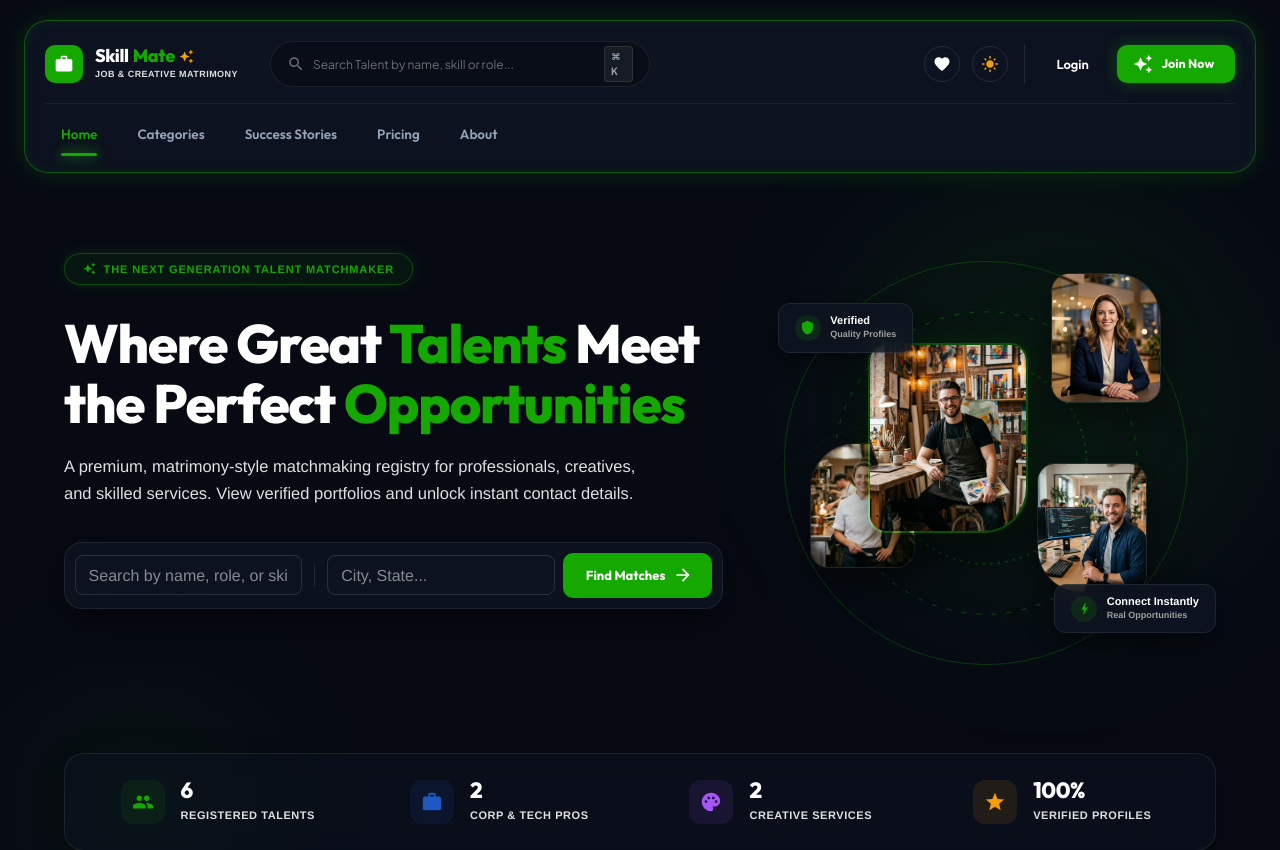
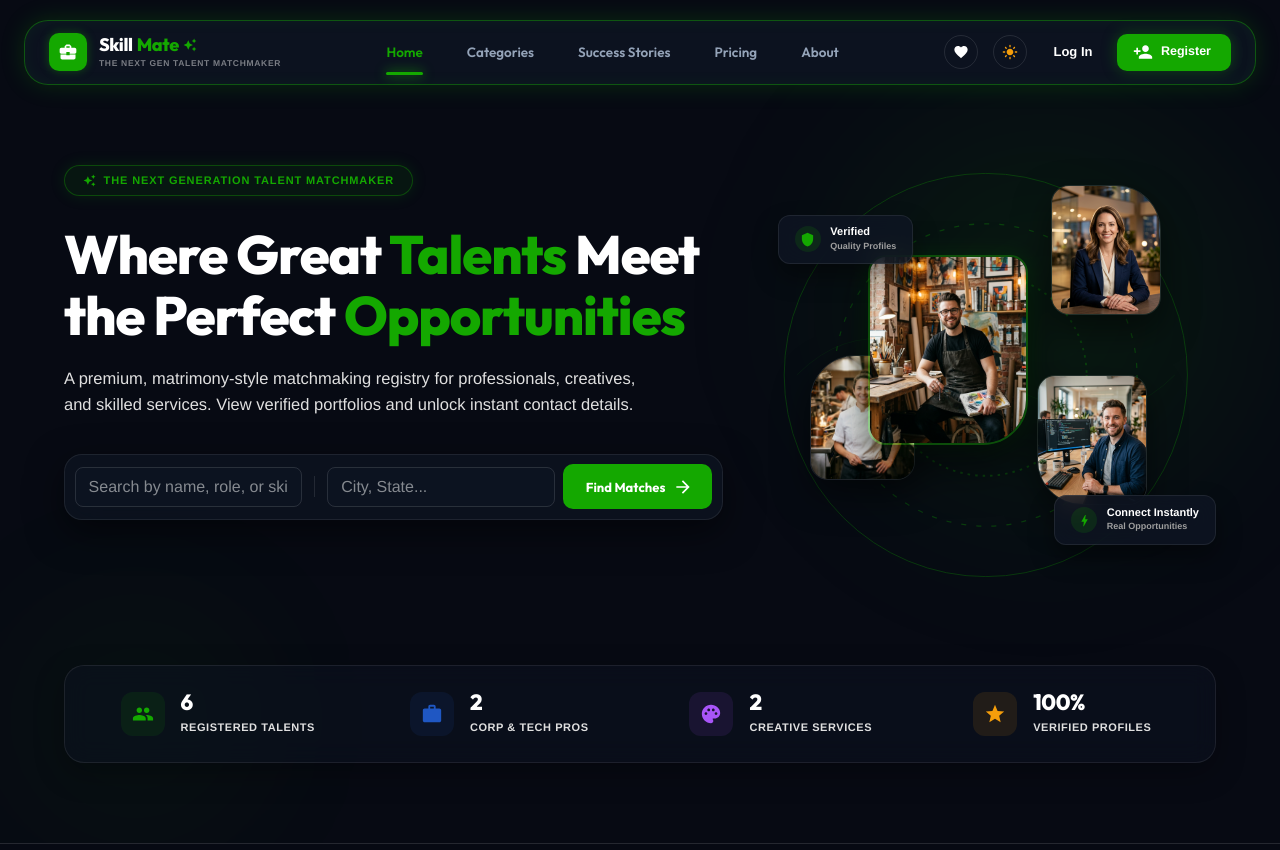
Before and after one commit to rithu-parna/Skill-Mate, a React (Vite) app: page / in a window 1280 px wide. Shown: the top 850 px of the page. Built offline with nearby package versions, Linux system fonts and the light colour scheme.

Commit message:
refactor: overhaul Navbar UI with new styling, navigation links, and modernized authentication controls

```diff
--- a/src/components/Navbar.jsx
+++ b/src/components/Navbar.jsx
@@ -10,15 +10,16 @@ import {
   Divider,
   useTheme
 } from '@mui/material';
-import WorkIcon from '@mui/icons-material/Work';
+import WorkIcon from '@mui/icons-material/BusinessCenter';
 import FavoriteIcon from '@mui/icons-material/Favorite';
 import LightModeIcon from '@mui/icons-material/LightMode';
 import DarkModeIcon from '@mui/icons-material/DarkMode';
 import AutoAwesomeIcon from '@mui/icons-material/AutoAwesome';
-import SearchIcon from '@mui/icons-material/Search';
+import PersonAddIcon from '@mui/icons-material/PersonAdd';
+import LogoutIcon from '@mui/icons-material/Logout';
 
 export const Navbar = ({ onOpenLogin, onOpenRegister, onShowDashboard, showDashboard }) => {
-  const { currentUser, logoutUser, favorites, isDarkMode, toggleTheme, filters, setFilters } = useContext(AppContext);
+  const { currentUser, logoutUser, favorites, isDarkMode, toggleTheme } = useContext(AppContext);
   const theme = useTheme();
 
   return (
@@ -28,19 +29,15 @@ export const Navbar = ({ onOpenLogin, onOpenRegister, onShowDashboard, showDashb
         position: 'sticky',
         top: '20px',
         zIndex: 1100,
-        mb: 4
+        mb: 4,
+        px: { xs: 2, md: 3 },
+        py: 1.5,
+        display: 'flex',
+        alignItems: 'center',
+        justifyContent: 'space-between',
+        flexWrap: 'nowrap'
       }}
     >
-      <Box sx={{ p: { xs: 2, md: 2.5 } }}>
-        {/* ROW 1: Logo, Search Bar, Controls */}
-        <Box sx={{
-          display: 'flex',
-          justifyContent: 'space-between',
-          alignItems: 'center',
-          flexWrap: { xs: 'wrap', md: 'nowrap' },
-          gap: 2
-        }}>
-
       {/* Logo Section */}
       <Box
         onClick={() => onShowDashboard(false)}
@@ -53,7 +50,7 @@ export const Navbar = ({ onOpenLogin, onOpenRegister, onShowDashboard, showDashb
         }}
       >
         <Box sx={{
-              backgroundColor: theme.palette.primary.main,
+          backgroundColor: '#14a800',
           borderRadius: '10px',
           width: '38px',
           height: '38px',
@@ -61,6 +58,7 @@ export const Navbar = ({ onOpenLogin, onOpenRegister, onShowDashboard, showDashb
           alignItems: 'center',
           justifyContent: 'center',
           color: '#fff',
+          boxShadow: '0 0 10px rgba(20, 168, 0, 0.4)'
         }}>
           <WorkIcon sx={{ fontSize: 20 }} />
         </Box>
@@ -72,230 +70,38 @@ export const Navbar = ({ onOpenLogin, onOpenRegister, onShowDashboard, showDashb
               fontSize: '18px',
               fontWeight: 800,
               lineHeight: 1.1,
-                  color: theme.palette.text.primary,
+              color: '#fff',
               display: 'flex',
               alignItems: 'center',
               gap: '4px',
               fontFamily: 'var(--font-display)'
             }}
           >
-                Skill<span style={{ color: theme.palette.primary.main }}>Mate</span>
-                <AutoAwesomeIcon sx={{ color: '#f59e0b', fontSize: 15 }} />
+            Skill<span style={{ color: '#14a800' }}>Mate</span>
+            <AutoAwesomeIcon sx={{ color: '#14a800', fontSize: 14 }} />
           </Typography>
           <Typography
             variant="caption"
             sx={{
-                  fontSize: '9px',
-                  color: theme.palette.text.secondary,
+              fontSize: '8.5px',
+              color: 'rgba(255, 255, 255, 0.45)',
               display: 'block',
               marginTop: '1px',
-                  fontWeight: 700,
-                  letterSpacing: '0.05em'
+              fontWeight: 800,
+              letterSpacing: '0.08em',
+              textTransform: 'uppercase'
             }}
           >
-                JOB & CREATIVE MATRIMONY
+            The Next Gen Talent Matchmaker
           </Typography>
         </Box>
       </Box>
 
-          {/* Center Search Pill */}
+      {/* Navigation Links in Center */}
       <Box sx={{
-            display: 'flex',
-            alignItems: 'center',
-            gap: 1,
-            backgroundColor: isDarkMode ? 'rgba(0, 0, 0, 0.25)' : 'rgba(0, 0, 0, 0.04)',
-            border: `1px solid ${isDarkMode ? 'rgba(255, 255, 255, 0.08)' : 'rgba(0, 0, 0, 0.08)'}`,
-            borderRadius: '9999px',
-            px: 2,
-            py: 0.5,
-            width: '100%',
-            maxWidth: { xs: '100%', md: '380px' },
-            mx: { md: 2 },
-            order: { xs: 3, md: 2 }
-          }}>
-            <SearchIcon sx={{ color: isDarkMode ? 'rgba(255, 255, 255, 0.4)' : 'rgba(0, 0, 0, 0.4)', fontSize: 18 }} />
-            <input
-              type="text"
-              placeholder="Search Talent by name, skill or role..."
-              value={filters.search}
-              onChange={(e) => setFilters(prev => ({ ...prev, search: e.target.value }))}
-              style={{
-                background: 'none',
-                border: 'none',
-                outline: 'none',
-                color: theme.palette.text.primary,
-                fontSize: '12px',
-                width: '100%',
-                padding: '6px 0',
-                fontFamily: 'var(--font-sans)',
-              }}
-            />
-            <Box className="kbd-badge" sx={{ display: { xs: 'none', sm: 'block' } }}>
-              ⌘ K
-            </Box>
-          </Box>
-
-          {/* Right Actions */}
-          <Box sx={{
-            display: 'flex',
-            alignItems: 'center',
+        display: { xs: 'none', md: 'flex' },
         gap: 1.5,
-            order: { xs: 2, md: 3 },
-            ml: 'auto'
-          }}>
-
-            {/* Saved Bookmarks Button */}
-            <Tooltip title={`${favorites.length} Saved Profiles`}>
-              <IconButton
-                onClick={() => onShowDashboard(true)}
-                sx={{
-                  border: `1px solid ${favorites.length > 0 ? theme.palette.primary.main : (isDarkMode ? 'rgba(255,255,255,0.1)' : 'rgba(0,0,0,0.1)')}`,
-                  borderRadius: '50%',
-                  color: favorites.length > 0 ? theme.palette.primary.main : theme.palette.text.primary,
-                  p: '8px',
-                  backgroundColor: favorites.length > 0 ? 'rgba(20, 168, 0, 0.05)' : 'transparent',
-                  '&:hover': {
-                    backgroundColor: isDarkMode ? 'rgba(255, 255, 255, 0.05)' : 'rgba(0, 0, 0, 0.04)'
-                  }
-                }}
-              >
-                <FavoriteIcon sx={{ fontSize: 18 }} />
-              </IconButton>
-            </Tooltip>
-
-            {/* Theme Toggle Button */}
-            <Tooltip title="Toggle Theme">
-              <IconButton
-                onClick={toggleTheme}
-                sx={{
-                  border: `1px solid ${isDarkMode ? 'rgba(255,255,255,0.1)' : 'rgba(0,0,0,0.1)'}`,
-                  borderRadius: '50%',
-                  color: theme.palette.text.primary,
-                  p: '8px',
-                  '&:hover': {
-                    backgroundColor: isDarkMode ? 'rgba(255, 255, 255, 0.05)' : 'rgba(0, 0, 0, 0.04)'
-                  }
-                }}
-              >
-                {isDarkMode ? <LightModeIcon sx={{ fontSize: 18, color: '#f59e0b' }} /> : <DarkModeIcon sx={{ fontSize: 18, color: 'inherit' }} />}
-              </IconButton>
-            </Tooltip>
-
-            <Divider orientation="vertical" flexItem sx={{ borderColor: isDarkMode ? 'rgba(255,255,255,0.1)' : 'rgba(0,0,0,0.1)', mx: 0.5, display: { xs: 'none', sm: 'block' } }} />
-
-            {/* Authentication Buttons */}
-            {currentUser ? (
-              <Box sx={{ display: 'flex', alignItems: 'center', gap: 1.5 }}>
-                <Box
-                  onClick={() => onShowDashboard(!showDashboard)}
-                  sx={{
-                    display: 'flex',
-                    alignItems: 'center',
-                    gap: 1,
-                    cursor: 'pointer',
-                    padding: '6px 12px',
-                    borderRadius: '8px',
-                    backgroundColor: 'rgba(20, 168, 0, 0.1)',
-                    border: '1px solid rgba(20, 168, 0, 0.2)',
-                    transition: 'all 0.2s ease',
-                    '&:hover': {
-                      backgroundColor: 'rgba(20, 168, 0, 0.18)'
-                    }
-                  }}
-                >
-                  <Avatar sx={{
-                    width: 24,
-                    height: 24,
-                    backgroundColor: theme.palette.primary.main,
-                    color: '#fff',
-                    fontSize: '11px',
-                    fontWeight: 'bold',
-                    textTransform: 'uppercase'
-                  }}>
-                    {currentUser.name.charAt(0)}
-                  </Avatar>
-                  <Typography variant="body2" sx={{ display: { xs: 'none', sm: 'block' }, fontSize: '12px', fontWeight: 700, color: theme.palette.text.primary }}>
-                    {currentUser.name.split(' ')[0]}
-                  </Typography>
-                </Box>
-                <Button
-                  onClick={logoutUser}
-                  variant="outlined"
-                  size="small"
-                  sx={{
-                    borderColor: isDarkMode ? 'rgba(255,255,255,0.15)' : 'rgba(0,0,0,0.15)',
-                    color: theme.palette.text.primary,
-                    borderRadius: '8px',
-                    fontSize: '12px',
-                    textTransform: 'none',
-                    fontWeight: 600,
-                    fontFamily: 'var(--font-display)',
-                    py: '6px',
-                    px: '12px',
-                    '&:hover': {
-                      borderColor: theme.palette.primary.main,
-                      color: theme.palette.primary.main,
-                    }
-                  }}
-                >
-                  Logout
-                </Button>
-              </Box>
-            ) : (
-              <Box sx={{ display: 'flex', alignItems: 'center', gap: 1.5 }}>
-                <Button
-                  onClick={onOpenLogin}
-                  variant="text"
-                  sx={{
-                    color: theme.palette.text.primary,
-                    textTransform: 'none',
-                    fontWeight: 600,
-                    fontSize: '13px',
-                    fontFamily: 'var(--font-display)',
-                    px: 1.5,
-                    '&:hover': {
-                      color: theme.palette.primary.main,
-                      backgroundColor: 'transparent'
-                    }
-                  }}
-                >
-                  Login
-                </Button>
-                <Button
-                  onClick={onOpenRegister}
-                  variant="contained"
-                  color="primary"
-                  startIcon={<AutoAwesomeIcon sx={{ fontSize: 13 }} />}
-                  sx={{
-                    borderRadius: '10px',
-                    px: 2.6,
-                    py: 1,
-                    fontSize: '12.5px',
-                    fontWeight: 700,
-                    textTransform: 'none',
-                    fontFamily: 'var(--font-display)',
-                    boxShadow: '0 0 15px rgba(20, 168, 0, 0.35)',
-                    '&:hover': {
-                      backgroundColor: theme.palette.primary.dark,
-                      boxShadow: '0 0 20px rgba(20, 168, 0, 0.5)',
-                    }
-                  }}
-                >
-                  Join Now
-                </Button>
-              </Box>
-            )}
-
-          </Box>
-        </Box>
-
-        {/* ROW 2: Navigation Links */}
-        <Box sx={{
-          display: 'flex',
-          gap: 1,
-          mt: 2,
-          borderTop: `1px solid ${isDarkMode ? 'rgba(255, 255, 255, 0.05)' : 'rgba(0, 0, 0, 0.05)'}`,
-          pt: 1.5
+        alignItems: 'center'
       }}>
         <span
           className={`nav-link ${!showDashboard ? 'active' : ''}`}
@@ -321,6 +127,153 @@ export const Navbar = ({ onOpenLogin, onOpenRegister, onShowDashboard, showDashb
         <span className="nav-link">Pricing</span>
         <span className="nav-link">About</span>
       </Box>
+
+      {/* Right Action Controls */}
+      <Box sx={{
+        display: 'flex',
+        alignItems: 'center',
+        gap: 1.8
+      }}>
+
+        {/* Saved Bookmarks Button */}
+        <Tooltip title={`${favorites.length} Saved Profiles`}>
+          <IconButton
+            onClick={() => onShowDashboard(true)}
+            sx={{
+              border: `1.5px solid ${favorites.length > 0 ? '#14a800' : 'rgba(255,255,255,0.1)'}`,
+              borderRadius: '50%',
+              color: favorites.length > 0 ? '#14a800' : '#fff',
+              p: '8px',
+              backgroundColor: favorites.length > 0 ? 'rgba(20, 168, 0, 0.05)' : 'transparent',
+              '&:hover': {
+                backgroundColor: 'rgba(255, 255, 255, 0.05)'
+              }
+            }}
+          >
+            <FavoriteIcon sx={{ fontSize: 16 }} />
+          </IconButton>
+        </Tooltip>
+
+        {/* Theme Toggle Button */}
+        <Tooltip title="Toggle Theme">
+          <IconButton
+            onClick={toggleTheme}
+            sx={{
+              border: '1.5px solid rgba(255,255,255,0.1)',
+              borderRadius: '50%',
+              color: '#fff',
+              p: '8px',
+              '&:hover': {
+                backgroundColor: 'rgba(255, 255, 255, 0.05)'
+              }
+            }}
+          >
+            {isDarkMode ? <LightModeIcon sx={{ fontSize: 16, color: '#f59e0b' }} /> : <DarkModeIcon sx={{ fontSize: 16, color: 'inherit' }} />}
+          </IconButton>
+        </Tooltip>
+
+        {/* Authentication Buttons */}
+        {currentUser ? (
+          <Box sx={{ display: 'flex', alignItems: 'center', gap: 1.5 }}>
+            <Box
+              onClick={() => onShowDashboard(!showDashboard)}
+              sx={{
+                display: 'flex',
+                alignItems: 'center',
+                gap: 1,
+                cursor: 'pointer',
+                padding: '6px 14px',
+                borderRadius: '10px',
+                backgroundColor: 'rgba(20, 168, 0, 0.1)',
+                border: '1.5px solid rgba(20, 168, 0, 0.3)',
+                transition: 'all 0.2s ease',
+                '&:hover': {
+                  backgroundColor: 'rgba(20, 168, 0, 0.18)'
+                }
+              }}
+            >
+              <Avatar sx={{
+                width: 22,
+                height: 22,
+                backgroundColor: '#14a800',
+                color: '#fff',
+                fontSize: '10px',
+                fontWeight: 'bold',
+                textTransform: 'uppercase'
+              }}>
+                {currentUser.name.charAt(0)}
+              </Avatar>
+              <Typography variant="body2" sx={{ display: { xs: 'none', sm: 'block' }, fontSize: '12.5px', fontWeight: 800, color: '#fff' }}>
+                {currentUser.name.split(' ')[0]}
+              </Typography>
+            </Box>
+            <Button
+              onClick={logoutUser}
+              variant="outlined"
+              size="small"
+              startIcon={<LogoutIcon sx={{ fontSize: 14 }} />}
+              sx={{
+                borderColor: 'rgba(255,255,255,0.15)',
+                color: '#fff',
+                borderRadius: '10px',
+                fontSize: '12px',
+                textTransform: 'none',
+                fontWeight: 700,
+                py: '7px',
+                px: '12px',
+                '&:hover': {
+                  borderColor: '#14a800',
+                  color: '#14a800',
+                }
+              }}
+            >
+              Logout
+            </Button>
+          </Box>
+        ) : (
+          <Box sx={{ display: 'flex', alignItems: 'center', gap: 1.5 }}>
+            <Button
+              onClick={onOpenLogin}
+              variant="text"
+              sx={{
+                color: '#fff',
+                textTransform: 'none',
+                fontWeight: 800,
+                fontSize: '13px',
+                px: 1.5,
+                '&:hover': {
+                  color: '#14a800',
+                  backgroundColor: 'transparent'
+                }
+              }}
+            >
+              Log In
+            </Button>
+            <Button
+              onClick={onOpenRegister}
+              variant="contained"
+              startIcon={<PersonAddIcon sx={{ fontSize: 14 }} />}
+              sx={{
+                backgroundColor: '#14a800',
+                color: '#fff',
+                borderRadius: '10px',
+                px: 2.5,
+                py: 0.9,
+                fontSize: '12.5px',
+                fontWeight: 800,
+                textTransform: 'none',
+                boxShadow: '0 0 15px rgba(20, 168, 0, 0.35)',
+                '&:hover': {
+                  backgroundColor: '#118f00',
+                  boxShadow: '0 0 20px rgba(20, 168, 0, 0.5)',
+                }
+              }}
+            >
+              Register
+            </Button>
+          </Box>
+        )}
+
       </Box>
     </Box>
   );
```
Lines whose indentation alone changed are shown as unchanged.
